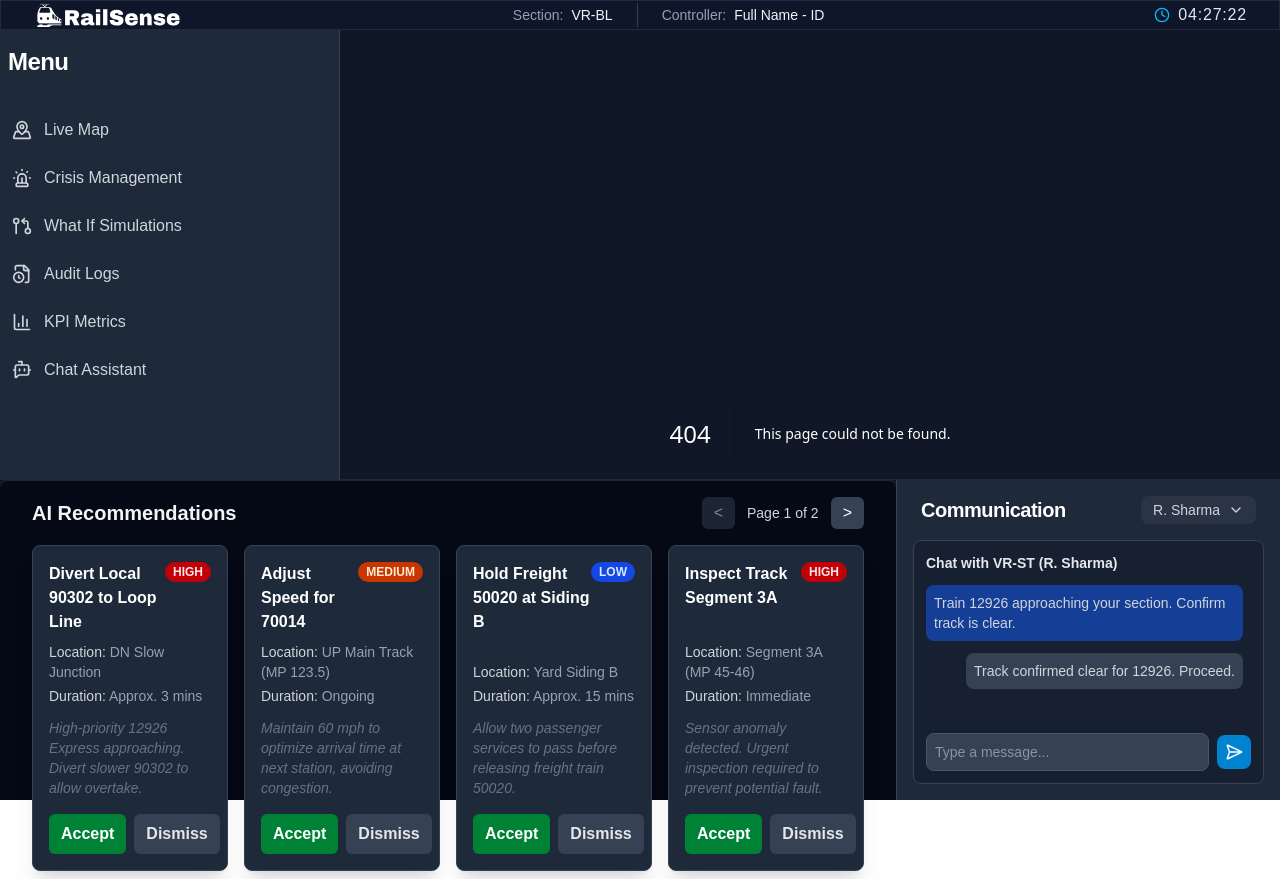
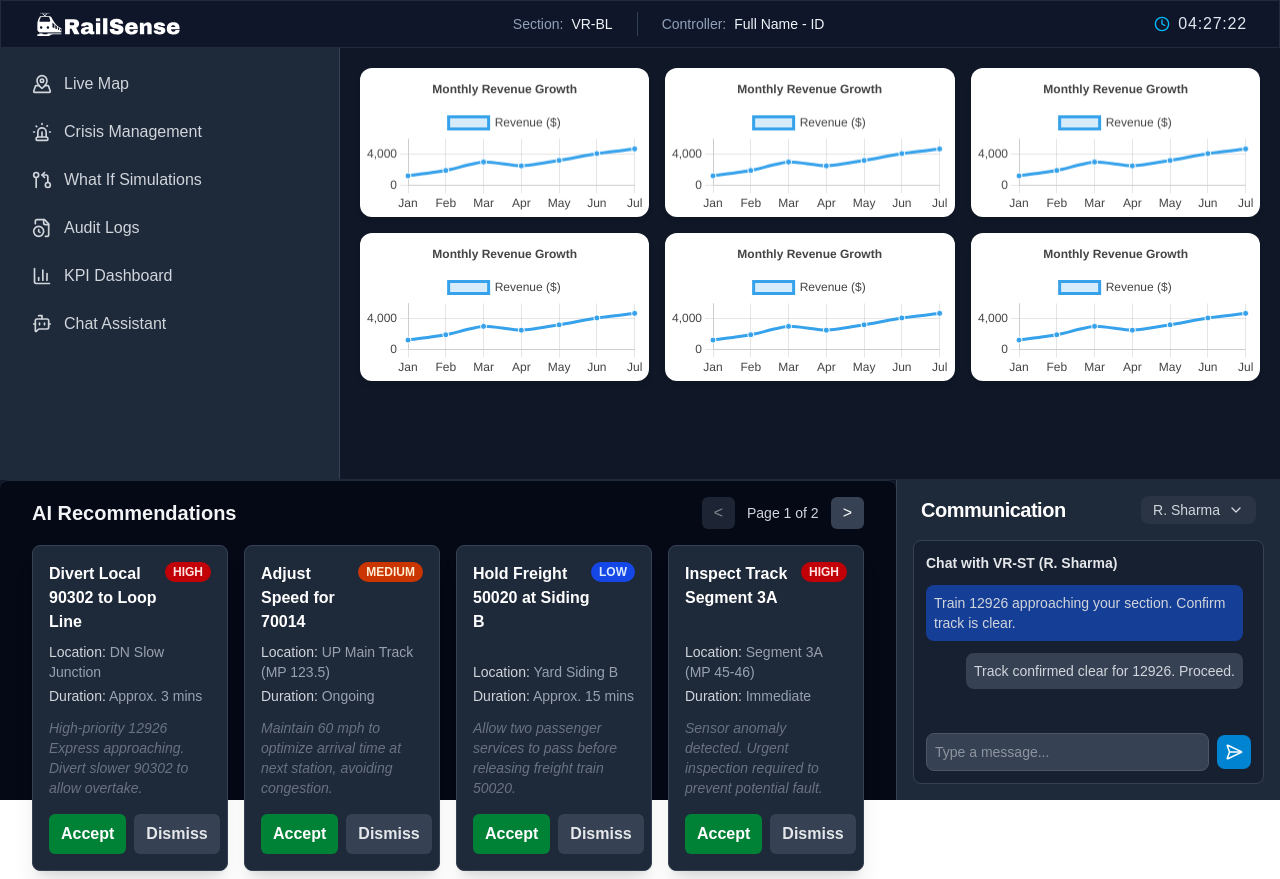
Before and after one commit to AbhayPadgaonkar/railsahayak, a Next.js app: page /kpiboard in a window 1280 px wide. Before the commit this address had no page. Built offline with nearby package versions, Linux system fonts and the light colour scheme.

Commit message:
created a dummy kpi dashboard

```diff
--- a/package.json
+++ b/package.json
@@ -9,11 +9,13 @@
     "lint": "eslint"
   },
   "dependencies": {
+    "chart.js": "^4.5.1",
     "cytoscape": "^3.33.1",
     "d3-geo": "^3.1.1",
     "lucide-react": "^0.544.0",
     "next": "15.5.4",
     "react": "19.1.0",
+    "react-chartjs-2": "^5.3.0",
     "react-dom": "19.1.0"
   },
   "devDependencies": {
--- /dev/null
+++ b/src/app/auditlogs/page.tsx
@@ -0,0 +1,7 @@
+export default function auditlogs() {
+    return (
+        <div>
+            Audit Logs Page
+        </div>
+    )
+}
--- /dev/null
+++ b/src/app/kpiboard/page.tsx
@@ -0,0 +1,27 @@
+import React from 'react';
+import LineChart from '@/components/linechart';
+
+export default function kpiboard() {
+    return (
+        <div className='grid grid-cols-1 md:grid-cols-2 lg:grid-cols-3 gap-4 p-4 bg-gray-900 '>
+      <div className="w-full h-fit max-w-xl rounded-xl ">
+        <LineChart />
+      </div>
+       <div className="w-full h-fit max-w-xl rounded-xl ">
+        <LineChart />
+      </div>
+       <div className="w-full h-fit max-w-xl rounded-xl ">
+        <LineChart />
+      </div>
+      <div className="w-full h-fit max-w-xl rounded-xl ">
+        <LineChart />
+      </div>
+       <div className="w-full h-fit max-w-xl rounded-xl ">
+        <LineChart />
+      </div>
+      <div className="w-full h-fit max-w-xl rounded-xl ">
+        <LineChart />
+      </div>
+        </div>
+    )
+}
--- a/src/app/page.tsx
+++ b/src/app/page.tsx
@@ -3,7 +3,6 @@ import StationYardLayout from '@/components/stationyardlayout';
 export default function Home() {
   return (
     <main className="bg-">
-
       <StationYardLayout />
     </main>
   );
--- /dev/null
+++ b/src/components/linechart.tsx
@@ -0,0 +1,105 @@
+"use client";
+
+import {
+  Chart as ChartJS,
+  CategoryScale,
+  LinearScale,
+  PointElement,
+  LineElement,
+  Title,
+  Tooltip,
+  Legend,
+  ChartOptions,
+  ChartData,
+  Plugin, // Import Plugin
+} from "chart.js";
+import { Line } from "react-chartjs-2";
+
+ChartJS.register(
+  CategoryScale,
+  LinearScale,
+  PointElement,
+  LineElement,
+  Title,
+  Tooltip,
+  Legend
+);
+
+// Plugin to force a non-transparent background color
+const customCanvasBackgroundColor: Plugin<"line"> = {
+  id: "customCanvasBackgroundColor",
+  beforeDraw: (chart, args, options) => {
+    const { ctx } = chart;
+    ctx.save();
+    ctx.globalCompositeOperation = "destination-over";
+    ctx.fillStyle = options.color || "#ffffff";
+    ctx.fillRect(0, 0, chart.width, chart.height);
+    ctx.restore();
+  },
+};
+
+const LineChart = () => {
+  const data: ChartData<"line"> = {
+    labels: ["Jan", "Feb", "Mar", "Apr", "May", "Jun", "Jul"],
+    datasets: [
+      {
+        label: "Revenue ($)",
+        data: [1200, 1900, 3000, 2500, 3200, 4100, 4700],
+        borderColor: "rgb(54, 162, 235)", // A nice blue
+        backgroundColor: "rgba(54, 162, 235, 0.2)", // Lighter blue fill
+        pointBackgroundColor: "rgb(54, 162, 235)",
+        pointBorderColor: "#fff",
+        pointHoverBackgroundColor: "#fff",
+        pointHoverBorderColor: "rgb(54, 162, 235)",
+        tension: 0.2,
+        fill: true,
+      },
+    ],
+  };
+
+  const options: ChartOptions<"line"> = {
+    responsive: true,
+    plugins: {
+      legend: {
+        display: true,
+        position: "top",
+        labels: {
+          color: "#444444", // Dark text for legend
+        },
+      },
+      title: {
+        display: true,
+        text: "Monthly Revenue Growth",
+        color: "#444444", // Dark text for title
+      },
+    },
+    scales: {
+      y: {
+        beginAtZero: true,
+        grid: {
+          color: "rgba(0, 0, 0, 0.1)", // Light grey grid lines
+        },
+        ticks: {
+          color: "#444444", // Dark text for Y-axis labels
+        },
+      },
+      x: {
+        grid: {
+          color: "rgba(0, 0, 0, 0.1)", // Light grey grid lines
+        },
+        ticks: {
+          color: "#444444", // Dark text for X-axis labels
+        },
+      },
+    },
+  };
+
+  return (
+    // Added bg-white and rounded-xl back for the container
+    <div className="p-1 bg-white rounded-xl shadow-md">
+      <Line data={data} options={options} plugins={[customCanvasBackgroundColor]} />
+    </div>
+  );
+};
+
+export default LineChart;
--- a/src/components/sidebar.tsx
+++ b/src/components/sidebar.tsx
@@ -11,13 +11,9 @@ export default function Sidebar() {
     // Main container: Dark theme, fixed width, full height, and subtle right border for separation.
     <aside className="bg-gray-800 text-gray-300 w-85 h-full pt-4 flex flex-col flex-shrink-0 border-r border-gray-700">
 
-      {/* Sidebar Header */}
-      <div className="mb-8 px-2">
-        <h2 className="text-2xl font-bold text-white tracking-tight">Menu</h2>
-      </div>
 
       {/* Navigation Links */}
-      <nav>
+      <nav className='pl-5'>
         {/* Using space-y-2 for consistent vertical spacing between links */}
         <ul className="space-y-2">
                 <li>
@@ -58,16 +54,16 @@ export default function Sidebar() {
           </li>
            <li>
             <Link
-              href="/whatifsimulations"
+              href="/kpiboard"
               className="flex items-center gap-3 py-2 px-3 rounded-lg transition-colors duration-200 hover:bg-sky-600 hover:text-white"
             >
               <ChartColumn  className='w-5 h-5' />
-              <span>KPI Metrics</span>
+              <span>KPI Dashboard</span>
             </Link>
           </li>
           <li>
             <Link
-              href="/auditlogs"
+              href=""
               className="flex items-center gap-3 py-2 px-3 rounded-lg transition-colors duration-200 hover:bg-sky-600 hover:text-white"
             >
               <BotMessageSquare className='w-5 h-5'  />
--- a/src/components/stationyardlayout.tsx
+++ b/src/components/stationyardlayout.tsx
@@ -63,8 +63,8 @@ const StationYardLayout = () => {
   // Initialize simulation
   useEffect(() => {
     setTrains([
-      { id: 'T12926', currentSegmentId: 'upMain_1', progress: 0, speed: 50 },
-      { id: 'T90302', currentSegmentId: 'dnMain_3', progress: 0, speed: 50 },
+      { id: 'T12926', currentSegmentId: 'upMain_1', progress: 0, speed: 30 },
+      { id: 'T90302', currentSegmentId: 'dnMain_3', progress: 0, speed: 30 },
     ]);
     lastUpdateTimeRef.current = performance.now();
   }, []);
```
Also changed, not shown: 2 other files (tests, documents, lock files or other folders).
